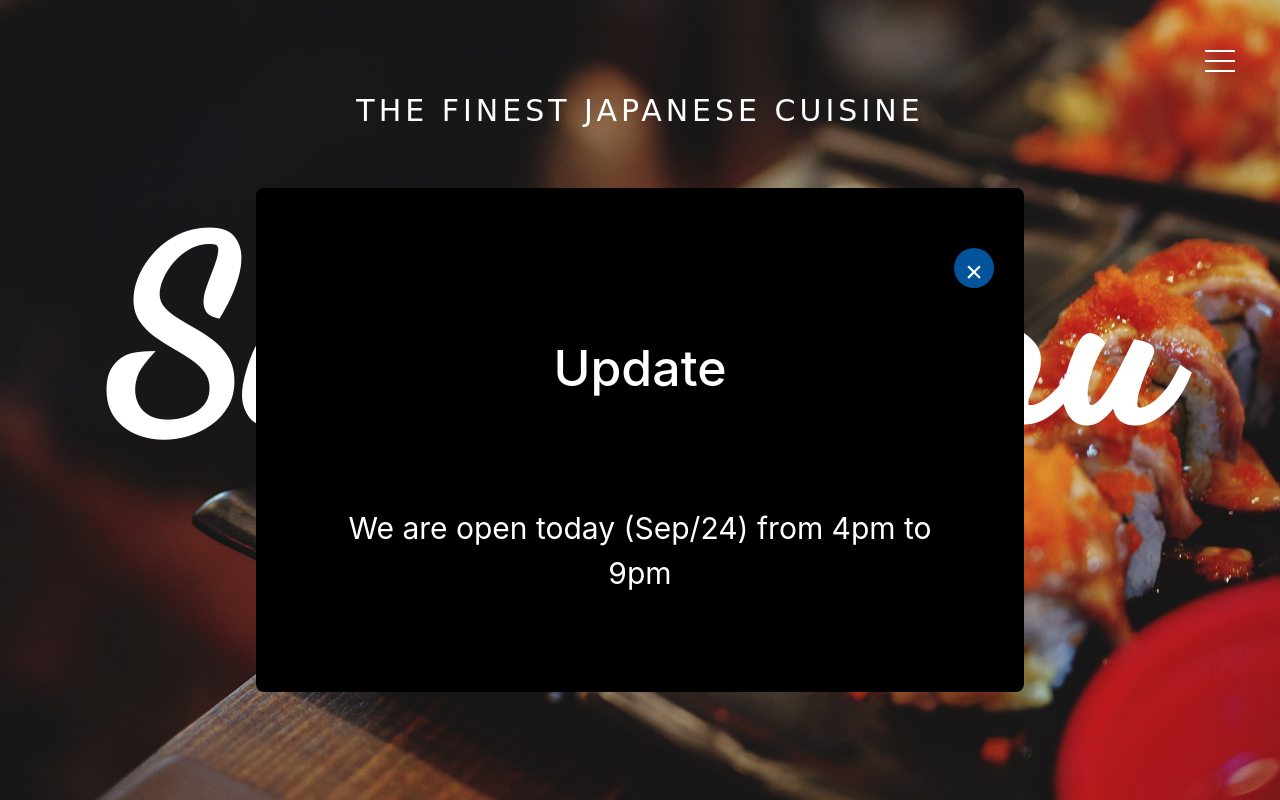
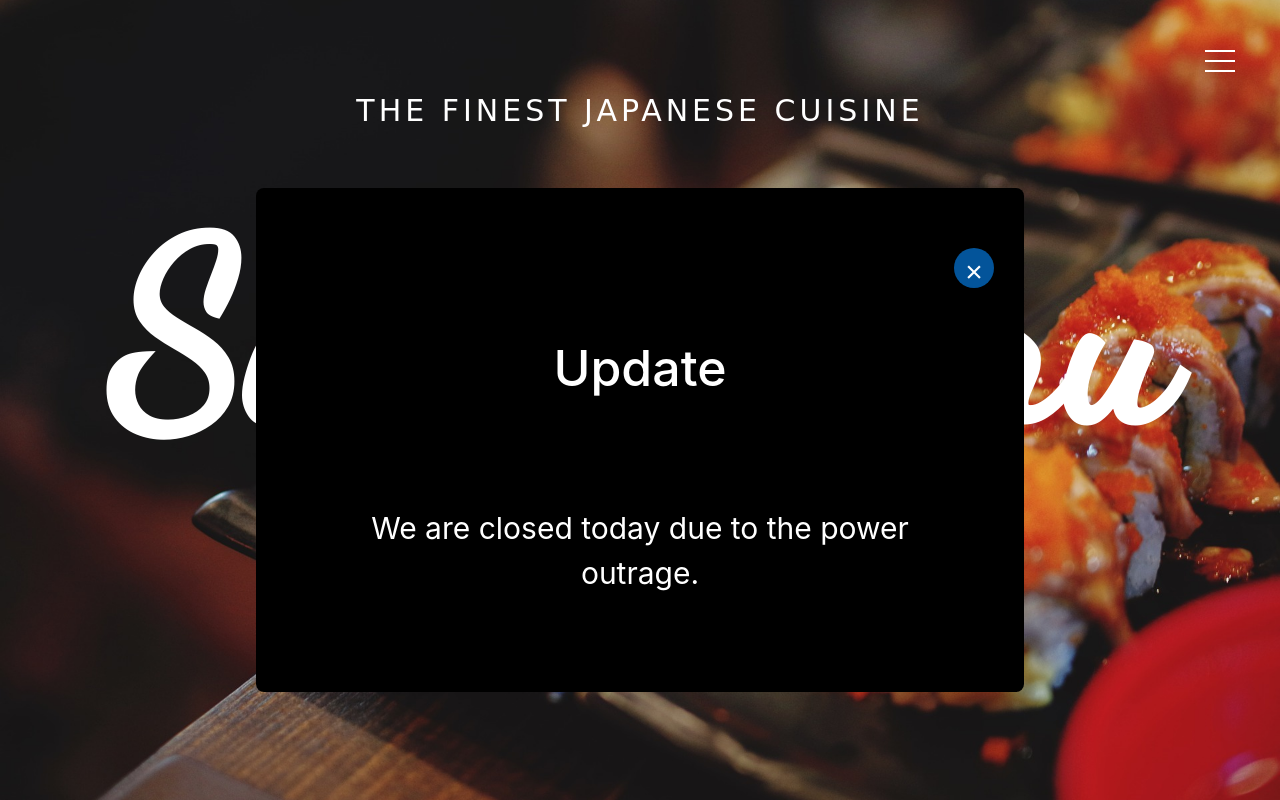
Before and after one commit to EKMahoneyLee/Maru, a plain HTML site: page index.html in a window 1280 px wide. Shown: the top 800 px of the page. Drawn offline with nearby package versions, Linux system fonts and the light colour scheme; a web font is replaced by a local one.

Commit message:
store sloced

```diff
--- a/index.html
+++ b/index.html
@@ -36,7 +36,7 @@
      <div class="popup">
         <button id="close">&times;</button>
         <h2 class='notice-sentence1'>Update</h2>
-        <p class="notice-sentence solid">We are open today (Sep/24) from 4pm to 9pm</p>
+        <p class="notice-sentence solid">We are closed today due to the power outrage.</p>
     </div>
 
     <header class="header-background">
```
